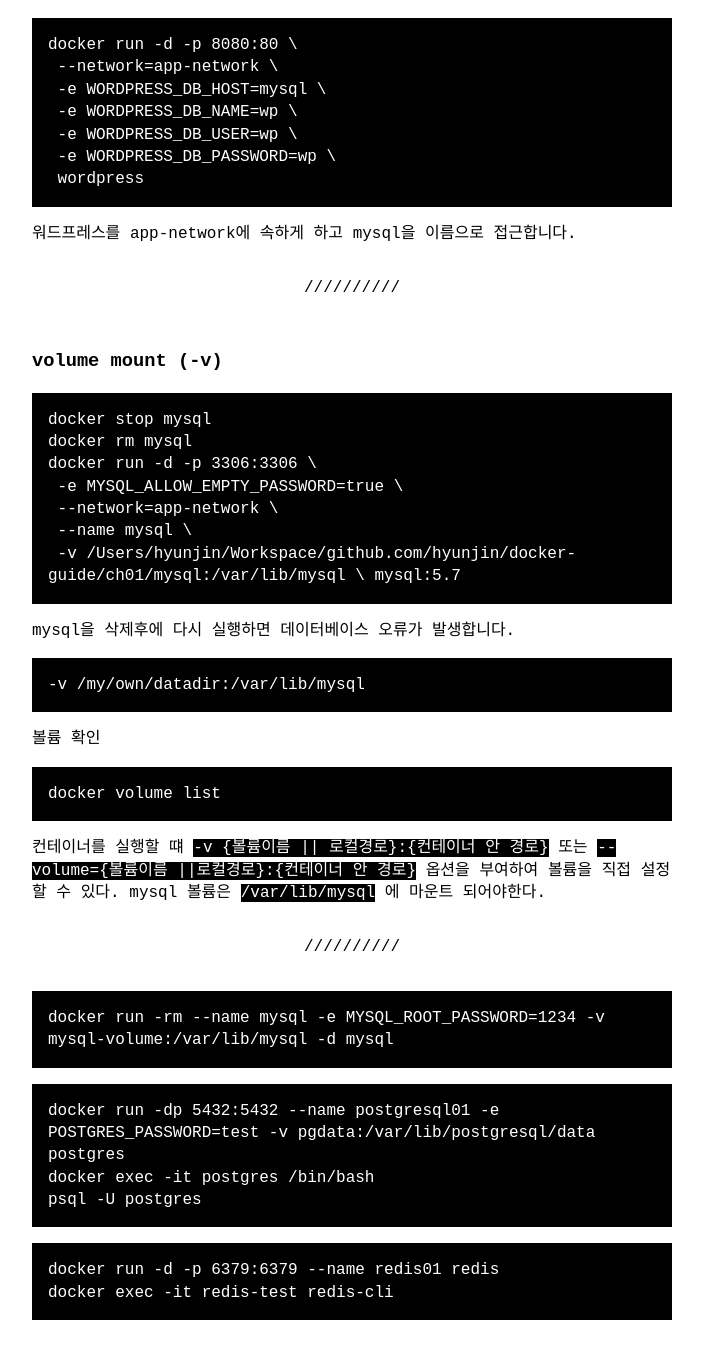
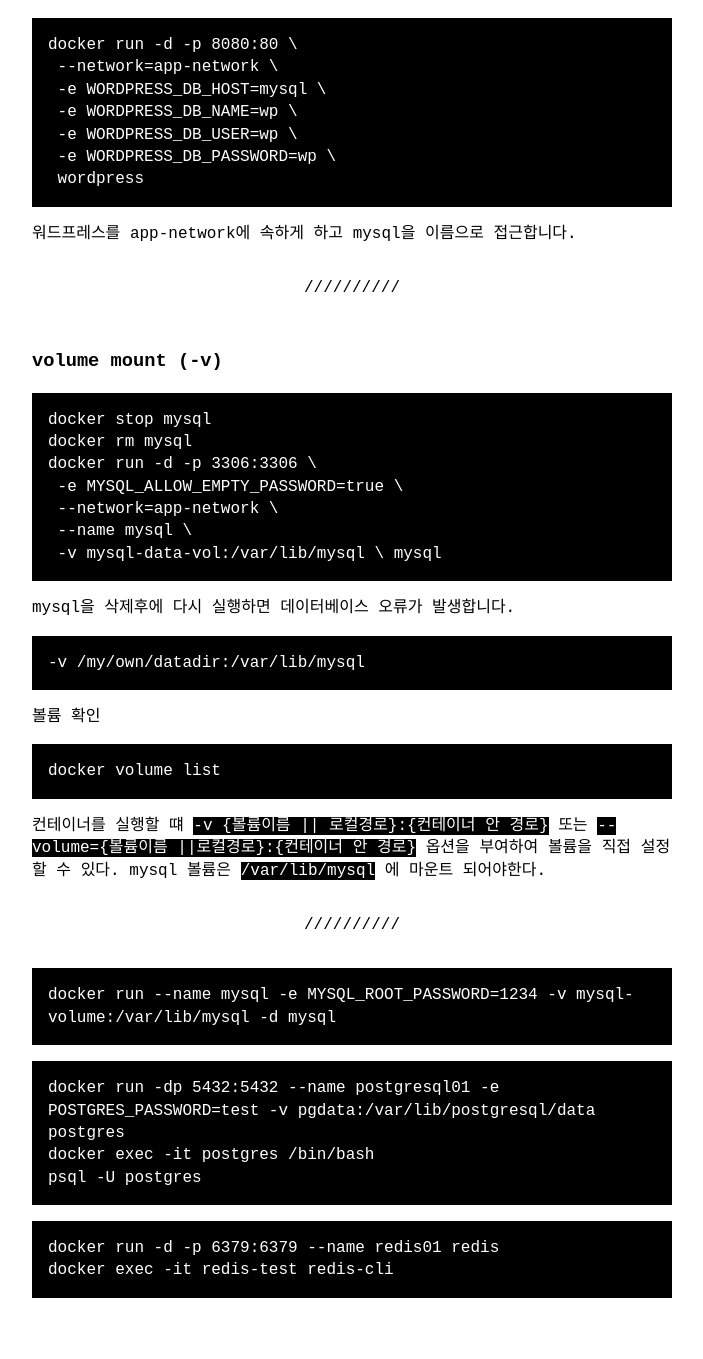
Before and after one commit to khjzzm/khjzzm.github.io, a Jekyll site: the page built from _posts/2022-10-12-Docker-basic-cmd.md, in a window 1280 px wide and 1400 px high, scrolled down 5975 px. Shown: the top 1359 px of the window, without its empty margins (288-991 px from the left). Built offline with Jekyll 4.4.1, drawn with Linux system fonts in a browser that asks for light colours.

```diff
--- a/_posts/2022-10-12-Docker-basic-cmd.md
+++ b/_posts/2022-10-12-Docker-basic-cmd.md
@@ -239,7 +239,7 @@
  -e MYSQL_ALLOW_EMPTY_PASSWORD=true \
  --network=app-network \
  --name mysql \
- -v /Users/hyunjin/Workspace/github.com/hyunjin/docker-guide/ch01/mysql:/var/lib/mysql \ mysql:5.7
+ -v mysql-data-vol:/var/lib/mysql \ mysql
 ~~~
 mysql을 삭제후에 다시 실행하면 데이터베이스 오류가 발생합니다.
 ~~~
@@ -258,7 +258,7 @@
 -------
 
 ~~~
-docker run -rm --name mysql -e MYSQL_ROOT_PASSWORD=1234 -v mysql-volume:/var/lib/mysql -d mysql
+docker run --name mysql -e MYSQL_ROOT_PASSWORD=1234 -v mysql-volume:/var/lib/mysql -d mysql
 ~~~
 
 ~~~
```
Also changed, not shown: _posts/2022-10-29-mysql.md (added, +21 -0 lines).
